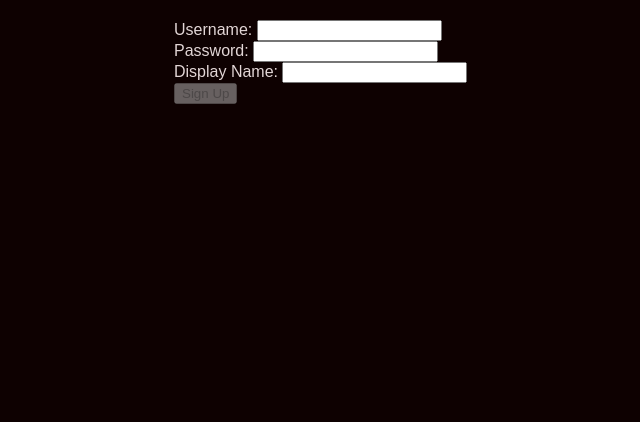
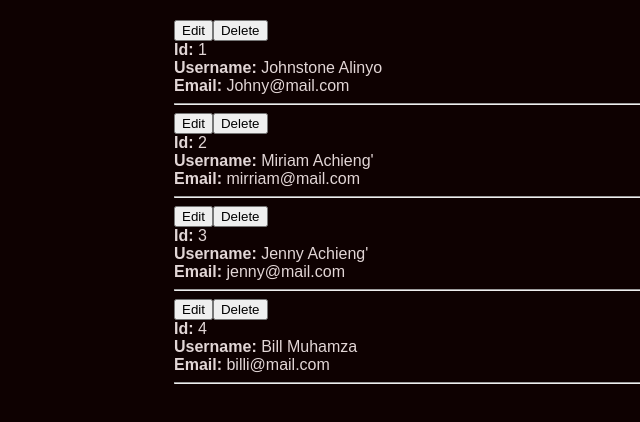
Before and after one commit to indieka900/learning-react, a React (Vite) app: page / in a window 1280 px wide. Shown: the top 422 px of the page, without its empty margins (18-658 px from the left). Built offline with nearby package versions, Linux system fonts and the light colour scheme.

Commit message:
updating element in a state array

```diff
--- a/src/App.jsx
+++ b/src/App.jsx
@@ -1,12 +1,35 @@
 /* eslint-disable no-unused-vars */
 //import { UserProfile } from './component/userProfile'
 
+import { useState } from "react";
 import { LoginForm } from "./component/LoginForm";
 import { RegisterForm } from "./component/RegisterForm";
 
-//import { UserDetails } from "./component/userDetails"
+import { UserDetails } from "./component/userDetails"
 
-export default function App(){
+export default function App() {
+    const [users, setUsers] = useState([
+        {
+            id: 1,
+            name: "Johnstone Alinyo",
+            email: "Johny@mail.com"
+        },
+        {
+            id: 2,
+            name: "Miriam Achieng'",
+            email: "mirriam@mail.com"
+        },
+        {
+            id: 3,
+            name: "Jenny Achieng'",
+            email: "jenny@mail.com"
+        },
+        {
+            id: 4,
+            name: "Bill Muhamza",
+            email: "billi@mail.com"
+        },
+    ]);
     // const callMe = () => {
     //     console.log("Hello");
     //     <h2>Hello functions</h2>
@@ -82,6 +105,9 @@ export default function App(){
     </div> */
     return (
         //<LoginForm/>
-        <RegisterForm />
-    )
+        //<RegisterForm />
+        <div>
+            {users.map((user) => (<UserDetails key={user.id} user={user} setUsers={setUsers}/>))}
+        </div>
+    );
 }
--- a/src/component/userDetails.jsx
+++ b/src/component/userDetails.jsx
@@ -1,21 +1,76 @@
-import PropTypes from 'prop-types';
+import PropTypes from "prop-types";
+import { useState } from "react";
 
-export function UserDetails({user}){
-    //const user = props.user;
-    return (<div key={user.id*140}>
-        <b>ID</b> <span>{user.id}</span>
+export function UserDetails({ user, setUsers }) {
+  //const user = props.user;
+
+  const [isEditing, setIsEditing] = useState(false);
+  const [username, setUsername] = useState(user.name);
+  const [email, setemail] = useState(user.email);
+
+  return (
+    <div>
+      <div>
+        {!isEditing ? (
+          <button onClick={() => setIsEditing((currentState) => !currentState)}>
+            Edit
+          </button>
+        ) : (
+          <button
+            onClick={() => {
+              setUsers((current) => {
+                return current.map((currentUser) => {
+                  if (currentUser.id === user.id)
+                    return { ...currentUser, name: username, email: email };
+                  else return currentUser;
+                });
+              });
+              setIsEditing(false);
+            }}
+          >
+            Save
+          </button>
+        )}
+
+        <button>Delete</button>
+      </div>
+      <div key={user.id * 140}>
+        <b>Id: </b> <span>{user.id}</span>
         <br />
-        <b>Username</b> <span>{user.name}</span>
-        <br/>
-        <b>Email: </b> <span>{user.email}</span>
+        <b>Username: </b>{" "}
+        {isEditing ? (
+          <input
+            name="username"
+            id="username"
+            value={username}
+            onChange={(e) => setUsername(e.target.value)}
+          />
+        ) : (
+          <span>{user.name}</span>
+        )}
+        <br />
+        <b>Email: </b>{" "}
+        {isEditing ? (
+          <input
+            name="email"
+            id="email"
+            value={email}
+            onChange={(e) => setemail(e.target.value)}
+          />
+        ) : (
+          <span>{user.email}</span>
+        )}
         <hr />
-    </div>)
+      </div>
+    </div>
+  );
 }
 
 UserDetails.propTypes = {
-    user: PropTypes.shape({
-        id: PropTypes.number.isRequired,
-        name: PropTypes.string.isRequired,
-        email: PropTypes.string.isRequired,
-    })
-}
+  user: PropTypes.shape({
+    id: PropTypes.number.isRequired,
+    name: PropTypes.string.isRequired,
+    email: PropTypes.string.isRequired,
+  }).isRequired,
+  setUsers: PropTypes.func.isRequired,
+};
```
